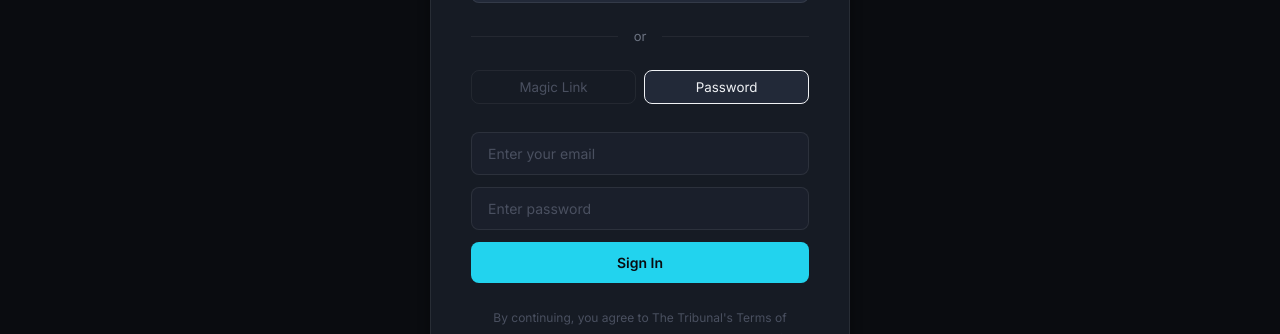
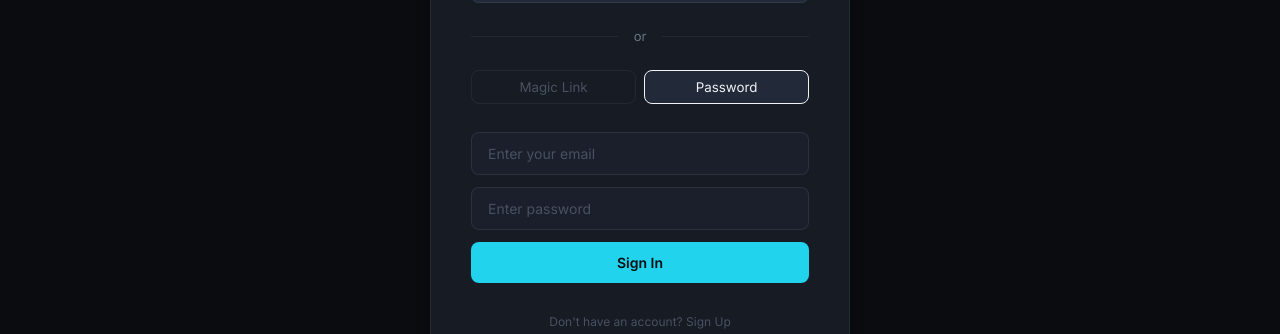
Before and after one commit to Puresef/tribunal, a Next.js app: page /auth/login in a window 1280 px wide. Both pictures are taken after a click on the button "Password". Shown: the part 466-800 px from the top of the page. Built offline with nearby package versions, Linux system fonts and the light colour scheme; no server answers.

Commit message:
feat: Add Sign Up mode to Password login tab

```diff
--- a/src/app/auth/login/page.tsx
+++ b/src/app/auth/login/page.tsx
@@ -15,6 +15,7 @@ function LoginContent() {
   const [isEmailSent, setIsEmailSent] = useState(false);
   const [submittedEmail, setSubmittedEmail] = useState('');
   const [loginMethod, setLoginMethod] = useState<'magic_link' | 'password'>('magic_link');
+  const [isSignUp, setIsSignUp] = useState(false);
   const [isLoading, setIsLoading] = useState(false);
 
   const handleOAuthLogin = async (provider: 'twitter' | 'google') => {
@@ -34,15 +35,38 @@ function LoginContent() {
     const password = formData.get('password') as string;
 
     if (loginMethod === 'magic_link') {
-      await supabase.auth.signInWithOtp({
+      const { error } = await supabase.auth.signInWithOtp({
         email,
         options: {
           emailRedirectTo: `${window.location.origin}/auth/callback?next=${redirectTo}`,
         },
       });
 
+      if (error) {
+        window.location.href = `/auth/login?error=auth_failed&msg=${encodeURIComponent(error.message)}`;
+        return;
+      }
+
       setSubmittedEmail(email);
       setIsEmailSent(true);
+    } else {
+      if (isSignUp) {
+        const { error } = await supabase.auth.signUp({
+          email,
+          password,
+          options: {
+            emailRedirectTo: `${window.location.origin}/auth/callback?next=${redirectTo}`,
+          },
+        });
+
+        if (error) {
+          window.location.href = `/auth/login?error=auth_failed&msg=${encodeURIComponent(error.message)}`;
+          return;
+        }
+
+        // If email confirmation is off, they might be logged in, but let's show a clear message
+        setIsEmailSent(true);
+        setSubmittedEmail(email);
       } else {
         const { error } = await supabase.auth.signInWithPassword({
           email,
@@ -50,12 +74,11 @@ function LoginContent() {
         });
 
         if (error) {
-        // Force a UI refresh with error
           window.location.href = `/auth/login?error=auth_failed&msg=${encodeURIComponent(error.message)}`;
           return;
         }
-      // Successful password login -> redirect
         window.location.href = redirectTo;
+      }
     }
 
     setIsLoading(false);
@@ -159,8 +182,23 @@ function LoginContent() {
               )}
 
               <button type="submit" className={styles.emailButton} disabled={isLoading}>
-                {isLoading ? 'Authenticating...' : loginMethod === 'magic_link' ? 'Send Magic Link' : 'Sign In'}
+                {isLoading
+                  ? 'Authenticating...'
+                  : loginMethod === 'magic_link'
+                    ? 'Send Magic Link'
+                    : (isSignUp ? 'Create Account' : 'Sign In')}
               </button>
+
+              {loginMethod === 'password' && (
+                <button
+                  type="button"
+                  onClick={() => setIsSignUp(!isSignUp)}
+                  className={styles.legal}
+                  style={{ background: 'none', border: 'none', cursor: 'pointer', padding: 'var(--space-2)', marginTop: 'var(--space-2)', width: '100%', textAlign: 'center' }}
+                >
+                  {isSignUp ? 'Already have an account? Sign In' : "Don't have an account? Sign Up"}
+                </button>
+              )}
             </form>
 
             <p className={styles.legal}>
```
Lines whose indentation alone changed are shown as unchanged.
